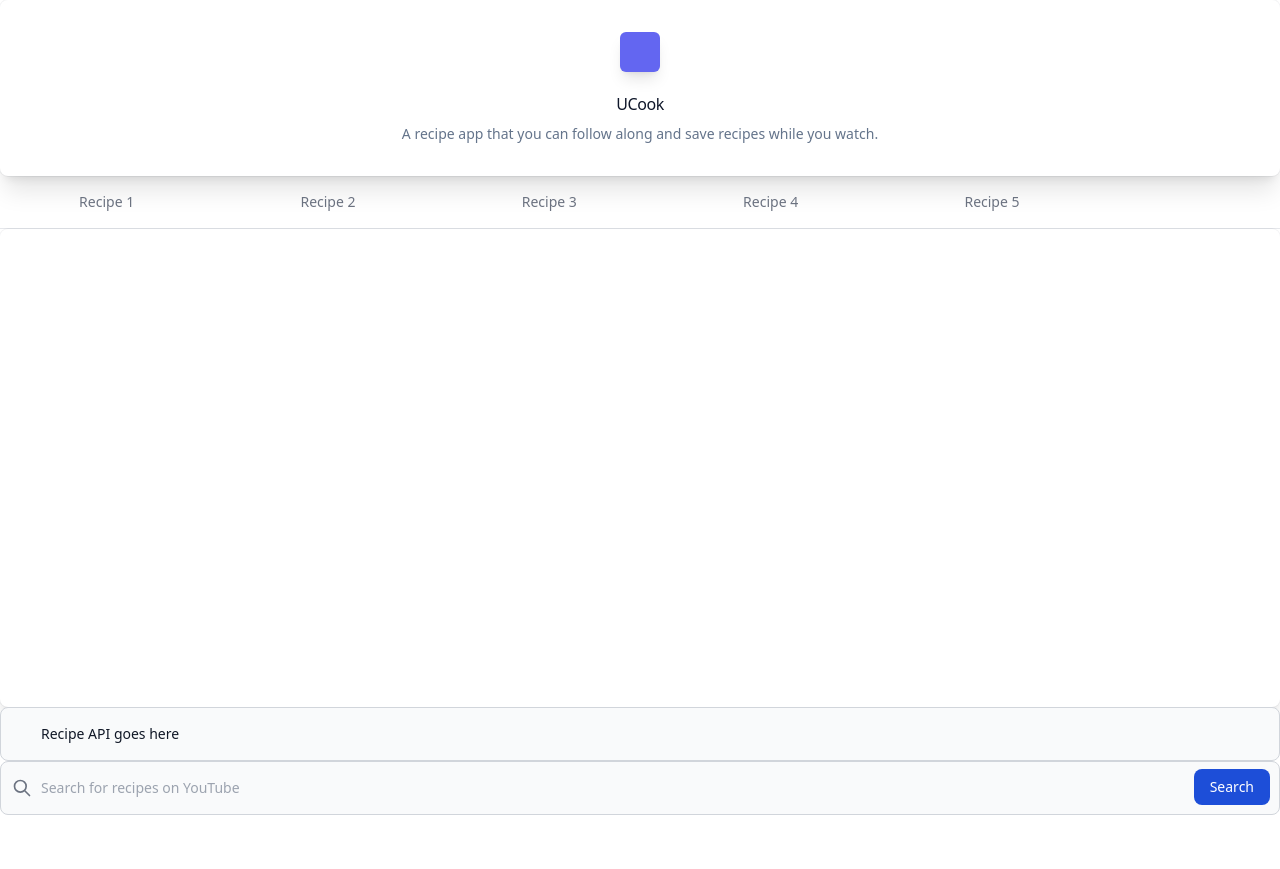
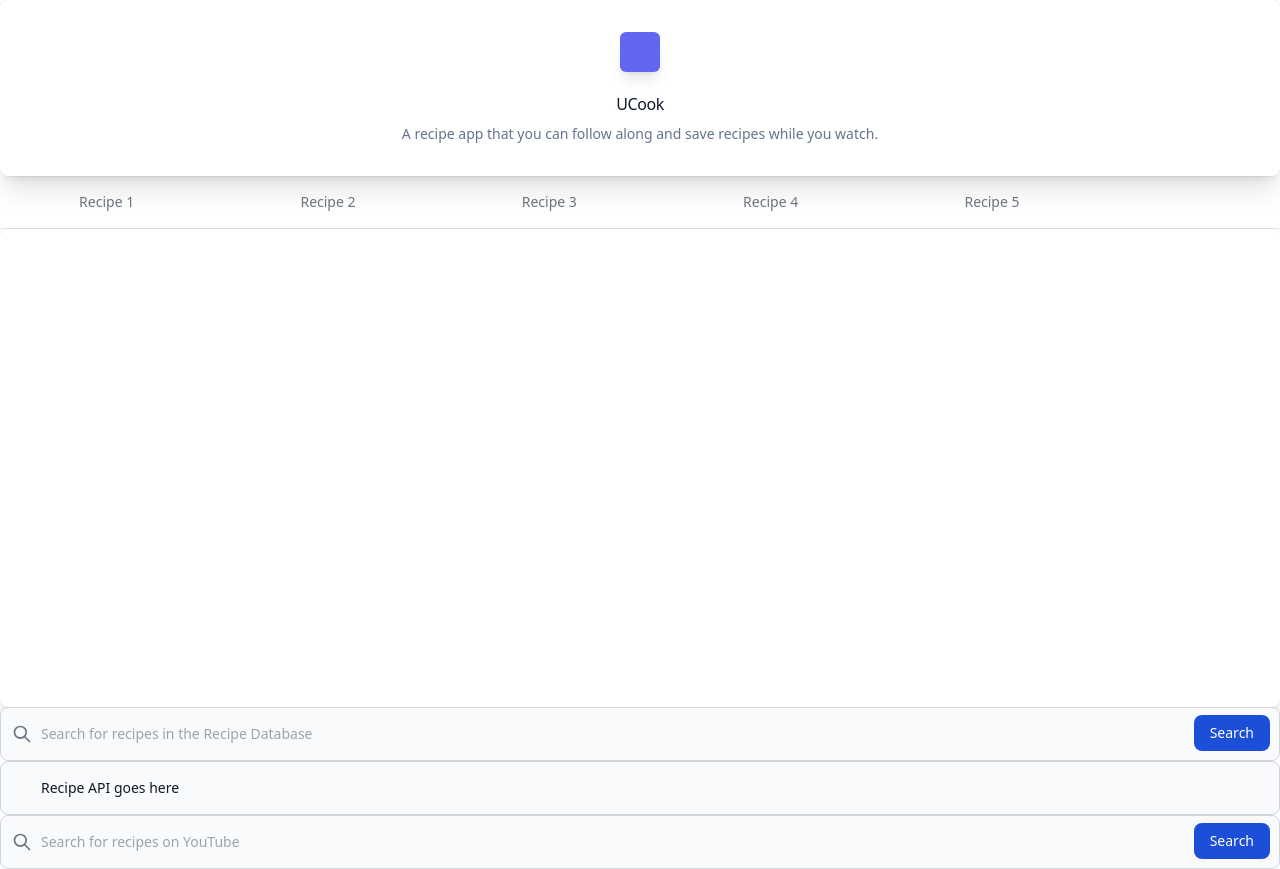
Before and after one commit to jroller33/BC-Project-1, a website: page index.html in a window 1280 px wide. Shown: the top 869 px of the page. Before the commit the page ends 815 px from the top, so only its background shows below. Drawn offline with nearby package versions, Linux system fonts and the light colour scheme; no server answers.

Commit message:
done for tonight. Successfully getting results from recipe API in console, old yt search works but new one doesn't yet. page layout almost fixed except yt iframe and recipe api textarea.

```diff
--- a/assets/script.js
+++ b/assets/script.js
@@ -7,11 +7,11 @@ $(document).ready(() => {
     // make the endpoint with query parameters (https://developers.google.com/youtube/v3/docs/search/list)
     // part=snippet is required. maxResults=10 set the number of results we want to retrieve
     let url = 'https://www.googleapis.com/youtube/v3/search?part=snippet&maxResults=10&key=' + searchQuery;
-    // ajax request here setting the url, method GET. iframe will hold the first video result
 
     // old YT API Key: AIzaSyCYchlTicuWz3_usJZyluJKkW0S6OAoh7E&q=
     // new YT API Key: AIzaSyAfADij3OcyyP9YBqxt0k4TWa-SMryM9hs
 
+    // ajax request here setting the url, method GET. iframe will hold the first video result
     $.ajax({
       url: url,
       method: 'GET',
@@ -33,7 +33,7 @@ $(document).ready(() => {
   const settings = {
     "async": true,
     "crossDomain": true,
-    "url": "https://spoonacular-recipe-food-nutrition-v1.p.rapidapi.com/recipes/156992/similar",
+    "url": "https://spoonacular-recipe-food-nutrition-v1.p.rapidapi.com/recipes/complexSearch?query=spaghetti&offset=0&number=10&limitLicense=false&ranking=2",
     "method": "GET",
     "headers": {
       "X-RapidAPI-Key": "06c3507b35msh698002782ccefe9p1140d5jsn972a6177f96f",
@@ -44,6 +44,10 @@ $(document).ready(() => {
   $.ajax(settings).done(function (response) {
     console.log(response);
   });
+  // $.ajax(settings).done(function (response) {
+  //   console.log(response);
+  //   $('#recipeApiResults').append(`<textarea />`)
+  // });
 
 
 
--- a/index.html
+++ b/index.html
@@ -60,6 +60,16 @@
 
 
           <!--      SECOND API        -->
+      <form>
+        <label for="default-search" class="mb-2 text-sm font-medium text-gray-900 sr-only dark:text-gray-300">Search</label>
+        <div class="relative">
+            <div class="flex absolute inset-y-0 left-0 items-center pl-3 pointer-events-none">
+                <svg class="w-5 h-5 text-gray-500 dark:text-gray-400" fill="none" stroke="currentColor" viewBox="0 0 24 24" xmlns="http://www.w3.org/2000/svg"><path stroke-linecap="round" stroke-linejoin="round" stroke-width="2" d="M21 21l-6-6m2-5a7 7 0 11-14 0 7 7 0 0114 0z"></path></svg>
+            </div>
+            <input id="youtubeSearchBar" data-type="0" type="search" class="block p-4 pl-10 w-full text-sm text-gray-900 bg-gray-50 rounded-lg border border-gray-300 focus:ring-blue-500 focus:border-blue-500 dark:bg-gray-700 dark:border-gray-600 dark:placeholder-gray-400 dark:text-white dark:focus:ring-blue-500 dark:focus:border-blue-500" aria-label="Search" aria-describedby="button-addon2" placeholder="Search for recipes in the Recipe Database" required>
+            <button id="youtubeSearchButton" type="button" class="text-white absolute right-2.5 bottom-2.5 bg-blue-700 hover:bg-blue-800 focus:ring-4 focus:outline-none focus:ring-blue-300 font-medium rounded-lg text-sm px-4 py-2 dark:bg-blue-600 dark:hover:bg-blue-700 dark:focus:ring-blue-800" id="button-addon2">Search</button>
+        </div>
+    </form>
     <div id="recipeApiResults" class="block p-4 pl-10 w-full text-sm text-gray-900 bg-gray-50 rounded-lg border border-gray-300 focus:ring-blue-500 focus:border-blue-500 dark:bg-gray-700 dark:border-gray-600 dark:placeholder-gray-400 dark:text-white dark:focus:ring-blue-500 dark:focus:border-blue-500">
       <p>Recipe API goes here</p>
     </div>
```
